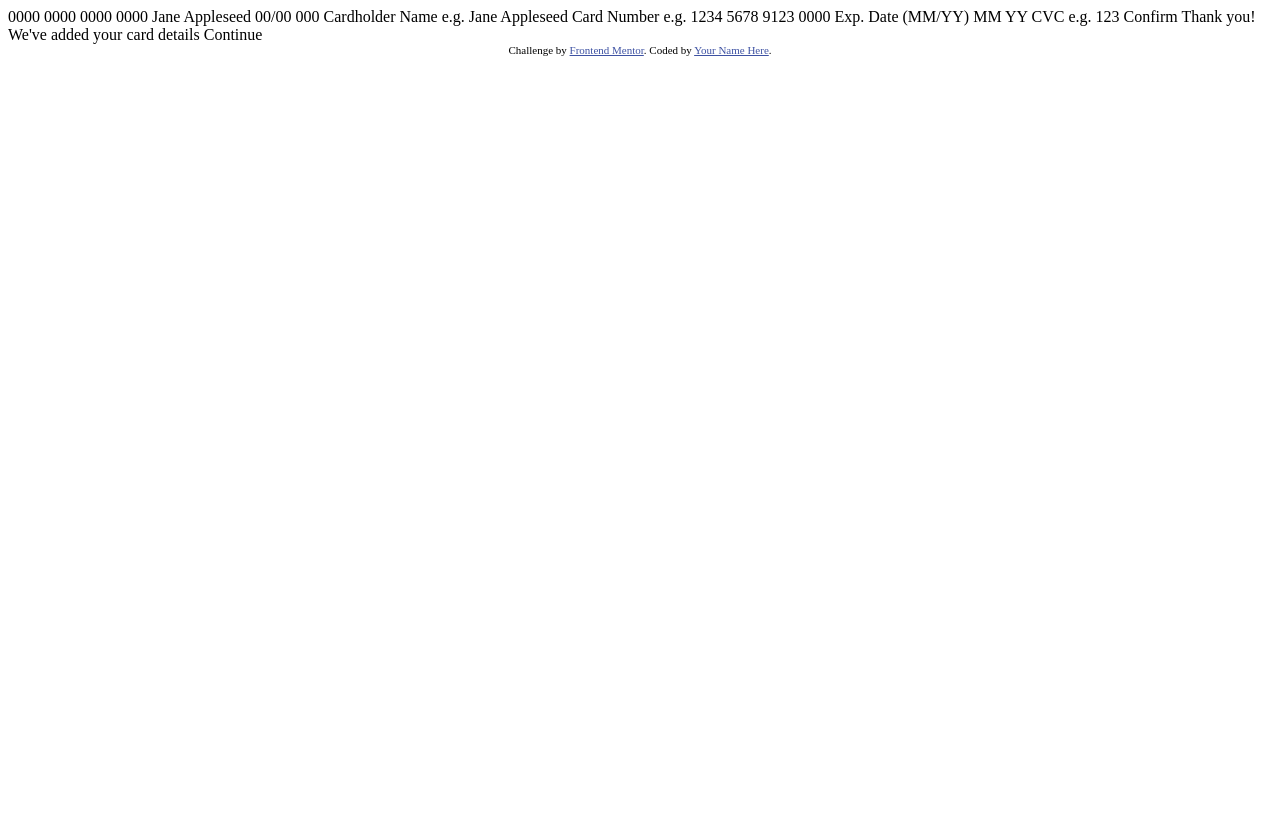
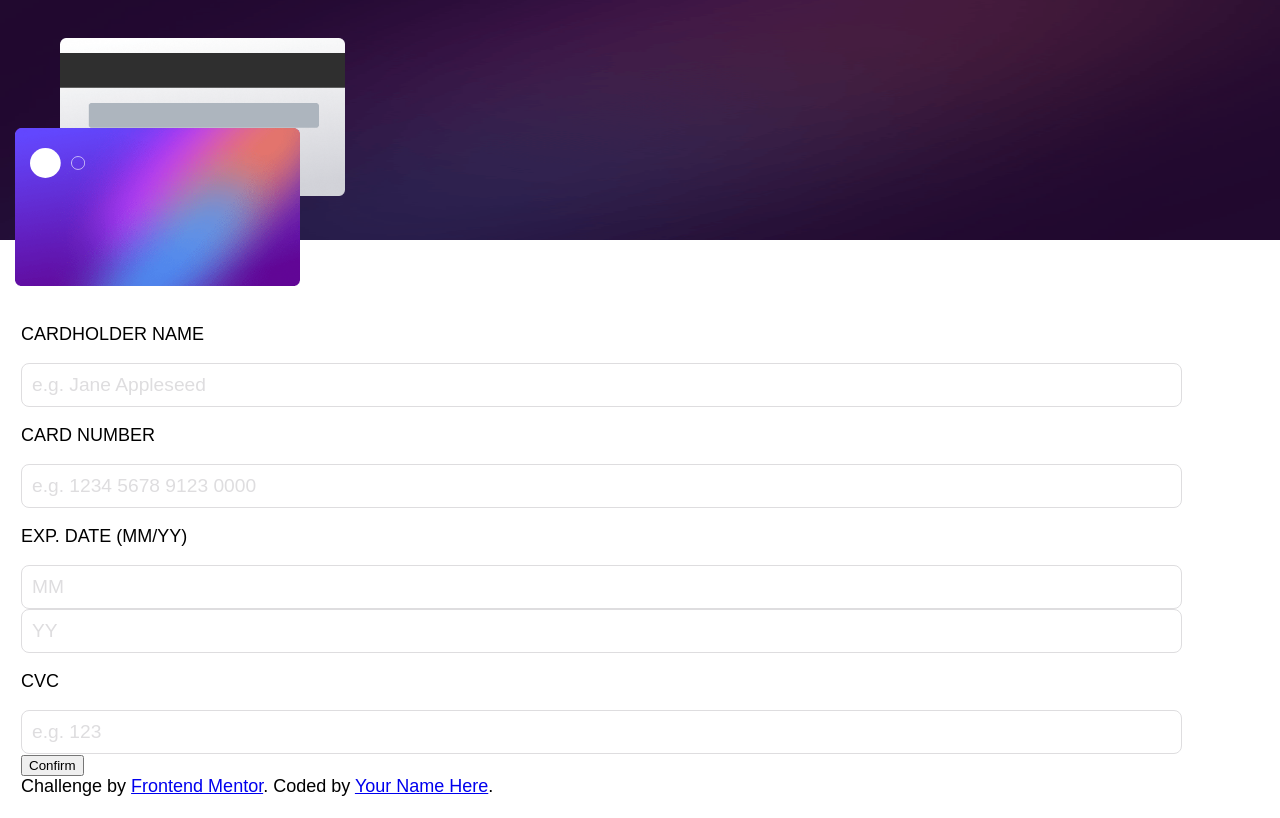
Before and after one commit to araujocesarr/interactive-card-form-validation, a plain HTML site: page index.html in a window 1280 px wide. Drawn offline with Linux system fonts and the light colour scheme; a web font is replaced by a local one.

Commit message:
Preliminar 1: top and cards done

```diff
--- a/index.html
+++ b/index.html
@@ -1,51 +1,77 @@
 <!DOCTYPE html>
 <html lang="en">
   <head>
-  <meta charset="UTF-8">
-  <meta name="viewport" content="width=device-width, initial-scale=1.0"> <!-- displays site properly based on user's device -->
-
-  <link rel="icon" type="image/png" sizes="32x32" href="./images/favicon-32x32.png">
+    <meta charset="UTF-8" />
+    <meta name="viewport" content="width=device-width, initial-scale=1.0" />
+    <!-- displays site properly based on user's device -->
+    <link rel="stylesheet" href="styles.css" />
+    <link
+      rel="icon"
+      type="image/png"
+      sizes="32x32"
+      href="./images/favicon-32x32.png"
+    />
 
     <title>Frontend Mentor | Interactive card details form</title>
-
-  <!-- Feel free to remove these styles or customise in your own stylesheet 👍 -->
-  <style>
-    .attribution { font-size: 11px; text-align: center; }
-    .attribution a { color: hsl(228, 45%, 44%); }
-  </style>
   </head>
   <body>
+    <div class="top-container">
+      <div class="front-card">
+        <img src="images/bg-card-front.png" alt="Front card.html" />
+        <img id="card-logo" src="images/card-logo.svg" alt="card-logo" />
+      </div>
+      <div class="back-card">
+        <img src="images/bg-card-back.png" alt="Back card.html" />
+      </div>
+    </div>
 
-  0000 0000 0000 0000
-  Jane Appleseed
-  00/00
-
-  000
-
-  Cardholder Name
-  e.g. Jane Appleseed
-
-  Card Number
-  e.g. 1234 5678 9123 0000
-
-  Exp. Date (MM/YY)
-  MM
-  YY
-
-  CVC
-  e.g. 123
-
-  Confirm
-
-  <!-- Completed state start -->
-
-  Thank you!
-  We've added your card details
-  Continue
-
+    <div class="form">
+      <div class="cardholder">
+        <p class="cardholder-name">CARDHOLDER NAME</p>
+        <input
+          type="text"
+          name="cardholder"
+          id="cardholder"
+          placeholder="e.g. Jane Appleseed"
+        />
+      </div>
+      <div class="card-number">
+        <p class="card-number">CARD NUMBER</p>
+        <input
+          type="number"
+          name="card-number"
+          id="card-number"
+          placeholder="e.g. 1234 5678 9123 0000"
+        />
+      </div>
+      <div class="card-another-numbers">
+        <div class="exp-date">
+          <p>EXP. DATE (MM/YY)</p>
+          <input
+            type="number"
+            name="exp-date-mm"
+            id="exp-date-mm"
+            placeholder="MM"
+          />
+          <input
+            type="number"
+            name="exp-date-yy"
+            id="exp-date-yy"
+            placeholder="YY"
+          />
+        </div>
+        <div class="cvc">
+          <p>CVC</p>
+          <input type="number" name="cvc" id="cvc" placeholder="e.g. 123" />
+        </div>
+      </div>
+      <button type="submit">Confirm</button>
       <div class="attribution">
-    Challenge by <a href="https://www.frontendmentor.io?ref=challenge" target="_blank">Frontend Mentor</a>.
-    Coded by <a href="#">Your Name Here</a>.
+        Challenge by
+        <a href="https://www.frontendmentor.io?ref=challenge" target="_blank"
+          >Frontend Mentor</a
+        >. Coded by <a href="#">Your Name Here</a>.
+      </div>
     </div>
   </body>
 </html>
--- /dev/null
+++ b/styles.scss
@@ -0,0 +1,77 @@
+@import url("https://fonts.google.com/specimen/Space+Grotesk");
+
+$color-white: #ffffff;
+$color-light-violet: #dedddf;
+$color-dark-violet: #8e8593;
+$color-very-dark-violet: #22092f;
+
+@font-face {
+  font-family: "Space Grotesk";
+  src: url("https://fonts.google.com/specimen/Space+Grotesk");
+}
+
+body {
+  font-family: "Space Grotesk", sans-serif;
+  font-size: 18px;
+  font-weight: 500;
+  margin: 0;
+}
+
+.top-container {
+  width: 100%;
+  height: 285px;
+  background-image: url("images/bg-main-mobile.png");
+  background-size: 100% 240px;
+  background-repeat: no-repeat;
+
+  .front-card {
+    position: relative;
+    top: 128px;
+    left: 15px;
+    height: 158px;
+    width: 285px;
+    z-index: 1;
+    #card-logo {
+      position: absolute;
+      left: 15px;
+      top: 20px;
+      height: 30px;
+      width: 55px;
+      z-index: 2;
+    }
+    img {
+      height: 158px;
+      width: 285px;
+    }
+  }
+
+  .back-card {
+    position: relative;
+    top: -120px;
+    left: 60px;
+    height: 158px;
+    width: 285px;
+    img {
+      height: 158px;
+      width: 285px;
+    }
+  }
+}
+
+.form {
+  max-width: 100%;
+  margin: 1px;
+  padding: 20px;
+
+  input {
+    width: 92%;
+    border: 1px solid $color-light-violet;
+    border-radius: 8px;
+    border-width: 1.2px;
+    padding: 10px;
+    font-size: 1.2rem;
+    &::placeholder {
+      color: $color-light-violet;
+    }
+  }
+}
```
Also changed, not shown: styles.css (added), 1 other file. Lines whose indentation alone changed are shown as unchanged.
